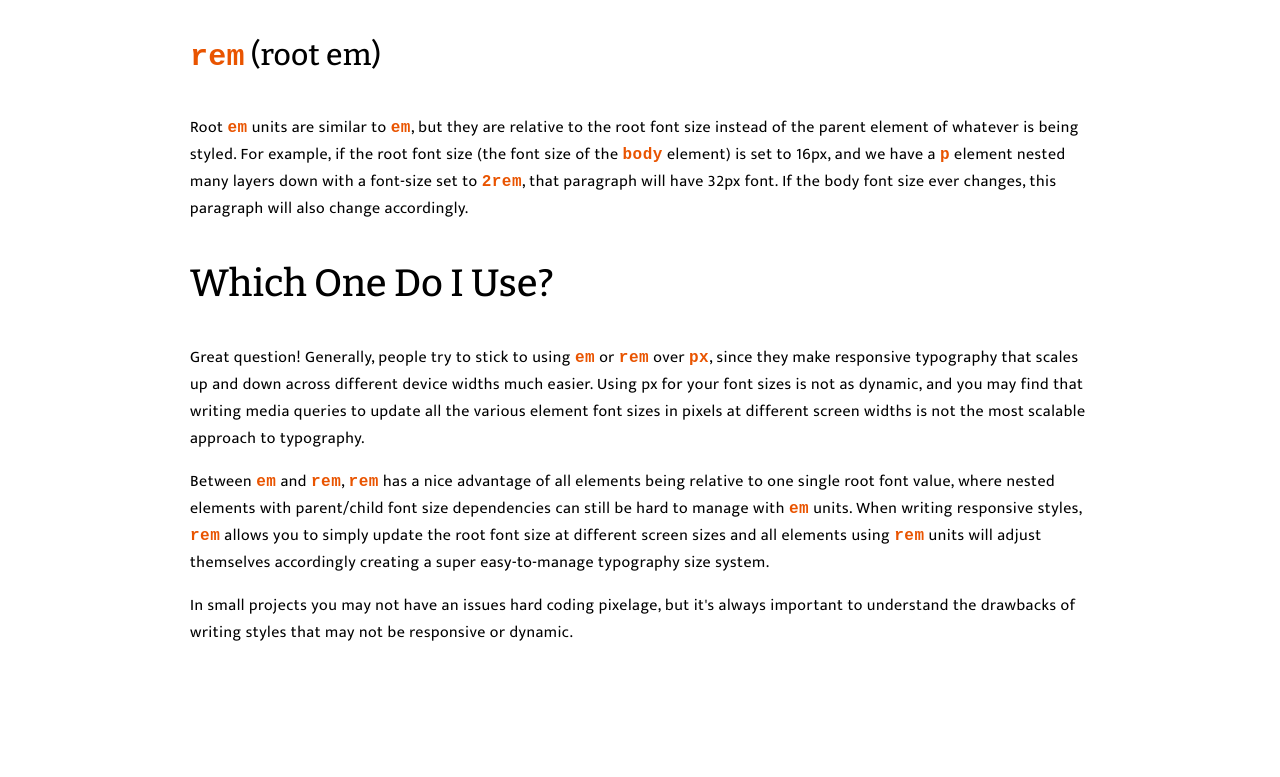
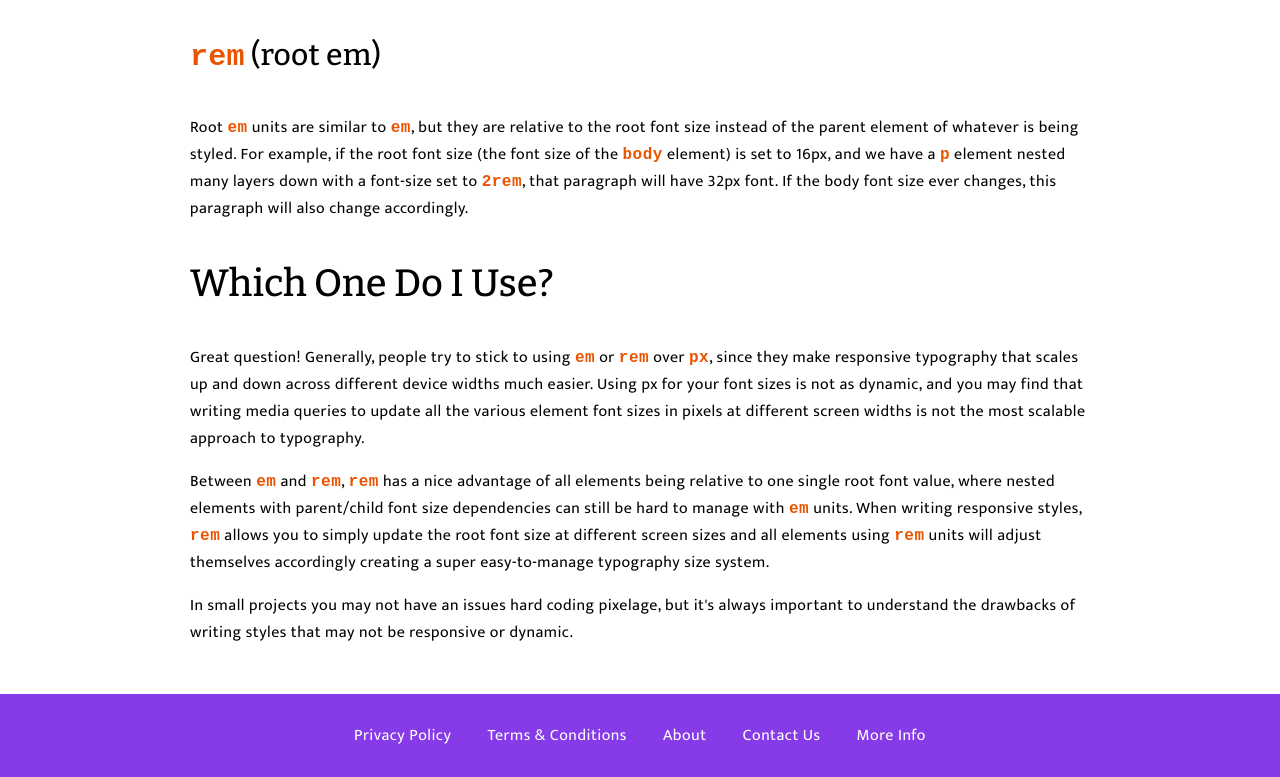
Before and after one commit to Amdemichael/BlogPost, a plain HTML site: page index.html in a window 1280 px wide. Shown: the part 2184-2961 px from the top of the page. Before the commit the page ends 2878 px from the top, so only its background shows below. Drawn offline with nearby package versions, Linux system fonts and the light colour scheme.

Commit message:
Adding footer and style the footer

```diff
--- a/index.html
+++ b/index.html
@@ -142,5 +142,16 @@
         may not be responsive or dynamic.
       </p>
     </div>
+    <footer>
+      <nav>
+        <ul>
+          <li><a href="#privacy">Privacy Policy</a></li>
+          <li><a href="#terms">Terms & Conditions</a></li>
+          <li><a href="#about">About</a></li>
+          <li><a href="#contact">Contact Us</a></li>
+          <li><a href="#info">More Info</a></li>
+        </ul>
+      </nav>
+    </footer>
   </body>
 </html>
--- a/style.css
+++ b/style.css
@@ -87,3 +87,26 @@ h2 {
   font-weight: 700;
   margin-left: 20px;
 }
+
+footer {
+  background-color: #863ae8;
+}
+footer ul {
+  list-style: none;
+  width: 100%;
+  max-width: 900px;
+  margin: 0 auto;
+  text-align: center;
+  padding: 28px 0;
+}
+footer ul li {
+  display: inline;
+  padding: 0 16px;
+}
+footer ul li a {
+  text-decoration: none;
+  color: white;
+}
+footer ul li a:hover {
+  text-decoration: underline;
+}
```
